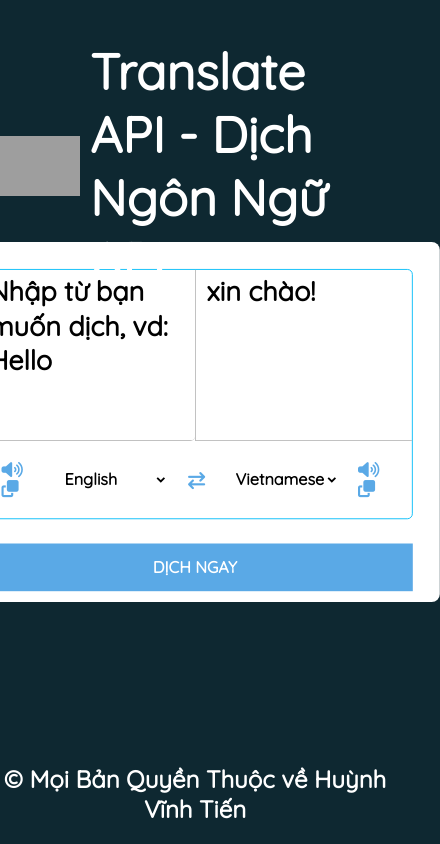
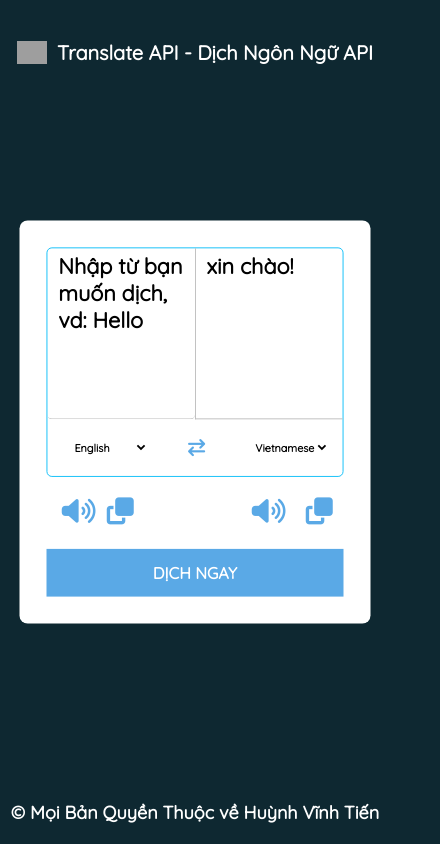
Before and after one commit to hvtienprotv84/Translate_API, a plain HTML site: page index.html in a window 390 px wide. Shown: the whole page, 440 px wide, since content can reach past the window. Drawn offline with Linux system fonts and the light colour scheme; grey boxes are pictures that could not be loaded.

Commit message:
push responsive mobile

```diff
--- a/style.css
+++ b/style.css
@@ -138,3 +138,46 @@ button {
     color: white;
     font-size: 24px;
 }
+
+@media only screen and (max-width: 600px) {
+    #copyright{
+        font-size: 18px;
+    }
+    .title img{
+        width: 30px;
+    }
+    .title p{
+        color: white;
+        font-weight: bold;
+        margin-left: 10px;
+        font-size: 20px;
+    }
+    .container {
+        width: 25em;
+        height: 28em;
+    }
+    ::placeholder{
+        font-size: 24px;
+    }
+    #in_dam_ngonngu{
+        font-size: 12px;
+    }
+    .icons{
+        position: absolute;
+        display: flex;
+        flex-direction: row;
+        margin-top: 140px;
+        margin-left: -10px;
+    }
+    #from{
+        font-size: 30px;
+
+    }
+    #to{
+        font-size: 30px;
+        margin-left: 10px;
+    }
+    #translate-button{
+        margin-top: 80px;
+    }
+  }
```
